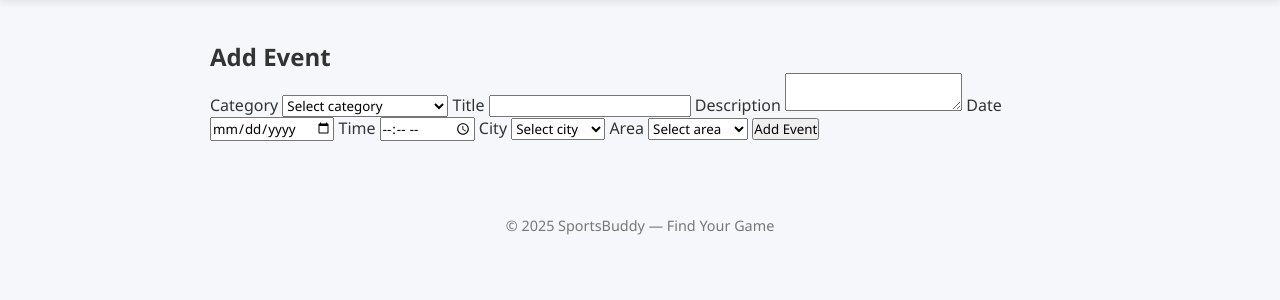
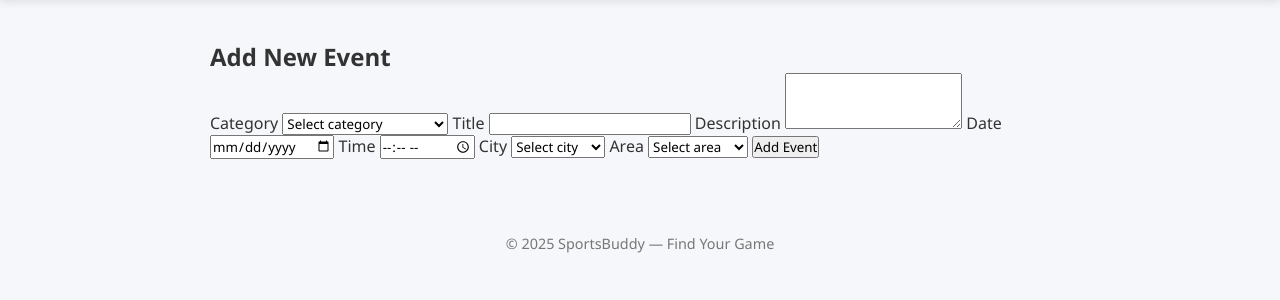
Before and after one commit to malavikamb2k1-create/sports-buddy, a Django app: page /add-event/ in a window 1280 px wide. Shown: the part 67-367 px from the top of the page. Run offline with Django 5.2, Linux system fonts and the light colour scheme; tables that the repository leaves empty hold one stand-in row (values such as "Sample post").

Commit message:
Update add_event.html

```diff
--- a/sportsbuddy/myapp/templates/add_event.html
+++ b/sportsbuddy/myapp/templates/add_event.html
@@ -2,60 +2,56 @@
 {% block title %}Add Event{% endblock %}
 
 {% block content %}
-<h2>Add Event</h2>
+<div class="form-container">
+    <h2>Add New Event</h2>
 
-<form method="POST">
+    <form method="POST" class="event-form">
         {% csrf_token %}
 
-    <!-- CATEGORY -->
+        <!-- Category -->
         <label>Category</label>
         <select name="category" required>
             <option value="">Select category</option>
-        {% for category in categories %}
-            <option value="{{ category.id }}">
-                {{ category.name }}
-            </option>
+            {% for cat in categories %}
+                <option value="{{ cat.id }}">{{ cat.name }}</option>
             {% endfor %}
         </select>
 
-    <!-- TITLE -->
+        <!-- Title -->
         <label>Title</label>
         <input type="text" name="title" required>
 
-    <!-- DESCRIPTION -->
+        <!-- Description -->
         <label>Description</label>
-    <textarea name="description" required></textarea>
+        <textarea name="description" rows="3" required></textarea>
 
-    <!-- DATE -->
+        <!-- Date -->
         <label>Date</label>
         <input type="date" name="date" required>
 
-    <!-- TIME -->
+        <!-- Time -->
         <label>Time</label>
         <input type="time" name="time" required>
 
-    <!-- CITY -->
+        <!-- City -->
         <label>City</label>
         <select name="city" required>
             <option value="">Select city</option>
             {% for city in cities %}
-            <option value="{{ city.id }}">
-                {{ city.name }}
-            </option>
+                <option value="{{ city.id }}">{{ city.name }}</option>
             {% endfor %}
         </select>
 
-    <!-- AREA -->
+        <!-- Area -->
         <label>Area</label>
         <select name="area" required>
             <option value="">Select area</option>
             {% for area in areas %}
-            <option value="{{ area.id }}">
-                {{ area.name }}
-            </option>
+                <option value="{{ area.id }}">{{ area.name }}</option>
             {% endfor %}
         </select>
 
-    <button type="submit">Add Event</button>
+        <button type="submit" class="btn-submit">Add Event</button>
     </form>
+</div>
 {% endblock %}
```
Lines whose indentation alone changed are shown as unchanged.
